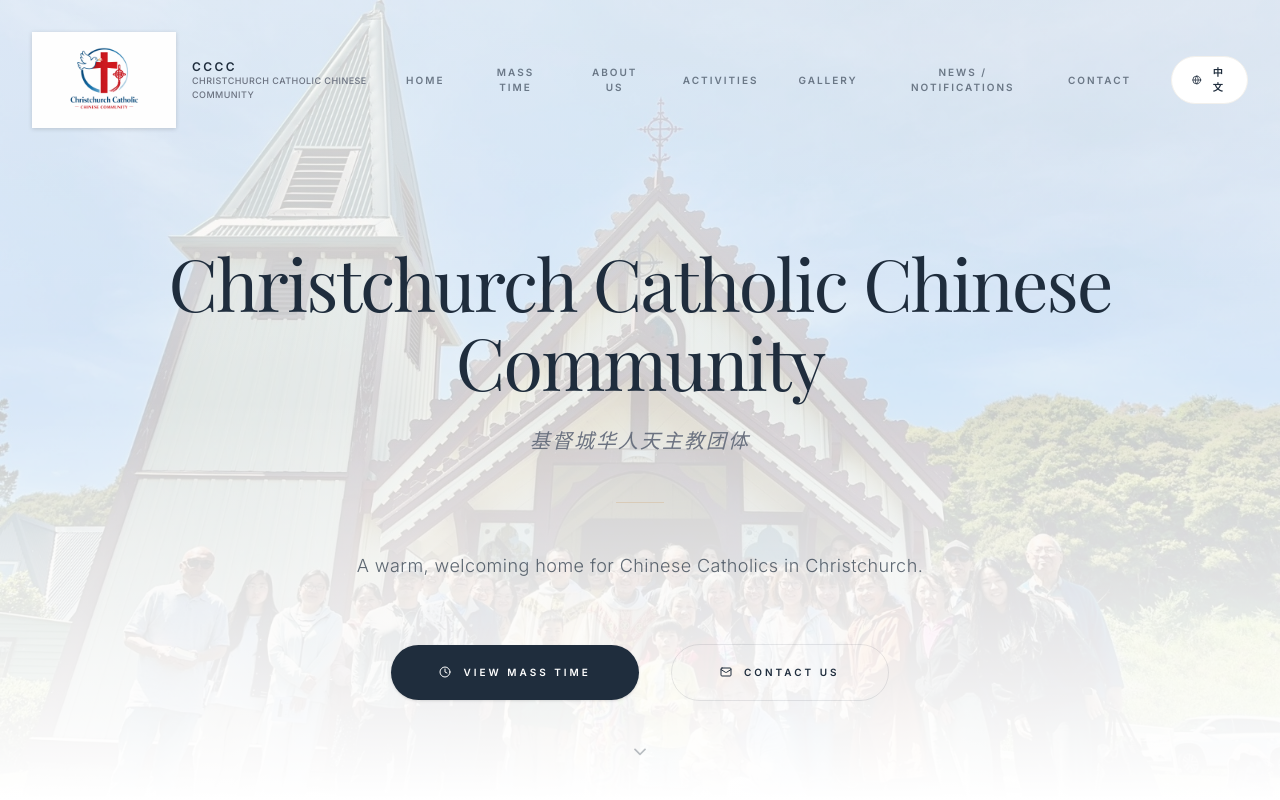
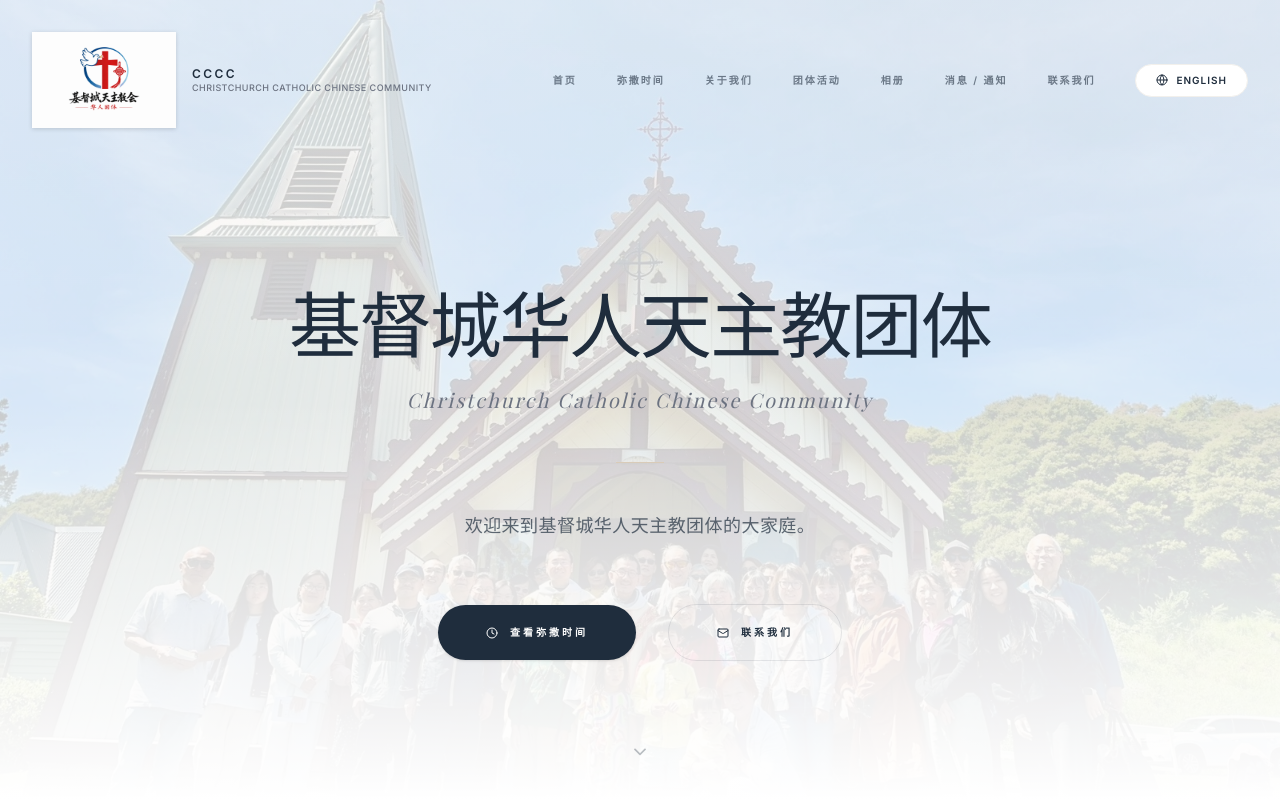
Before and after one commit to MonaQi/cccc_church_website, a React (Vite) app: page / in a window 1280 px wide. Shown: the top 800 px of the page. Built offline with nearby package versions, Linux system fonts and the light colour scheme; a web font is replaced by a local one.

Commit message:
default language to chinese

```diff
--- a/src/App.tsx
+++ b/src/App.tsx
@@ -527,7 +527,7 @@
 };
 
 export default function App() {
-  const [lang, setLang] = useState<Language>('en');
+  const [lang, setLang] = useState<Language>('zh');
   const [isMenuOpen, setIsMenuOpen] = useState(false);
   const [scrolled, setScrolled] = useState(false);
   const [activeTabId, setActiveTabId] = useState('library');
```
